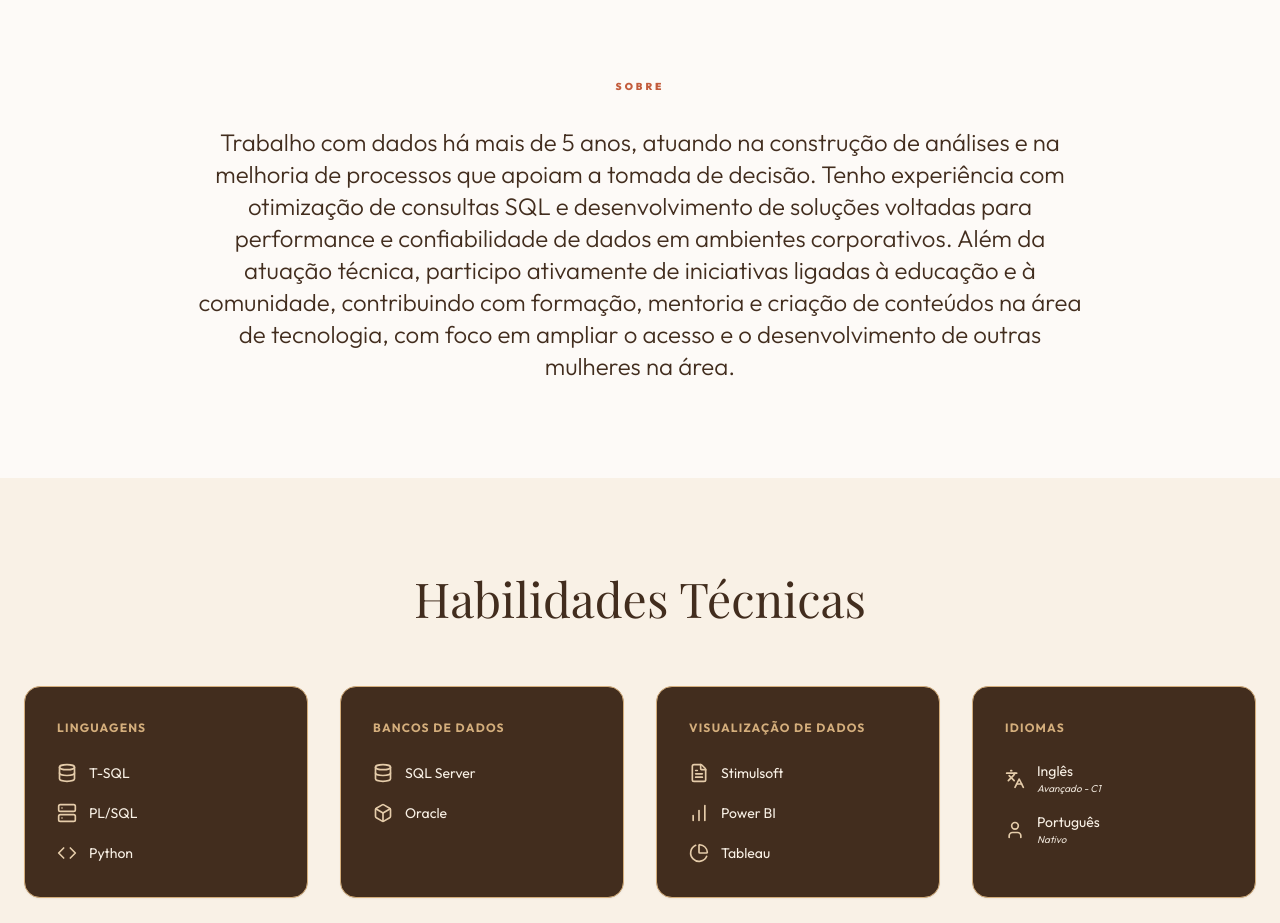
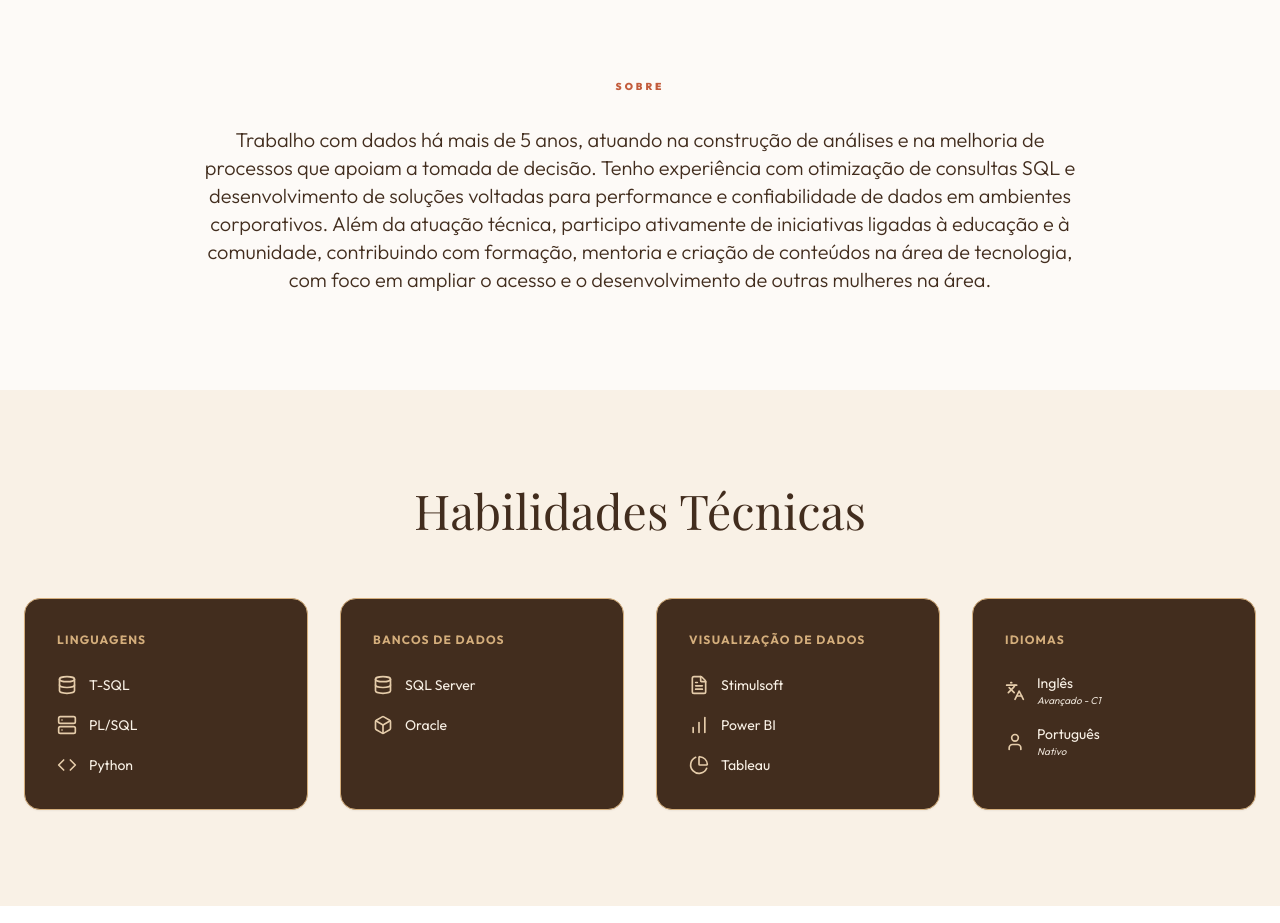
Before and after one commit to paulalcssantos/Portfolio, a plain HTML site: page index.html in a window 1280 px wide. Shown: the part 1160-2083 px from the top of the page. Drawn offline with nearby package versions, Linux system fonts and the light colour scheme.

Commit message:
Update index.html

```diff
--- a/index.html
+++ b/index.html
@@ -152,7 +152,7 @@
     <section id="about" class="py-24 px-6 bg-autumn-50">
         <div class="max-w-4xl mx-auto text-center reveal">
             <span class="text-terracotta font-black uppercase tracking-[0.3em] text-[10px] mb-8 block" data-t="nav.about"></span>
-            <p class="text-2xl md:text-2xl font-light text-autumn-950 leading-relaxed" data-t="about.summary"></p>
+            <p class="text-sm md:text-xl font-light text-autumn-950 leading-relaxed" data-t="about.summary"></p>
         </div>
     </section>
 
```
